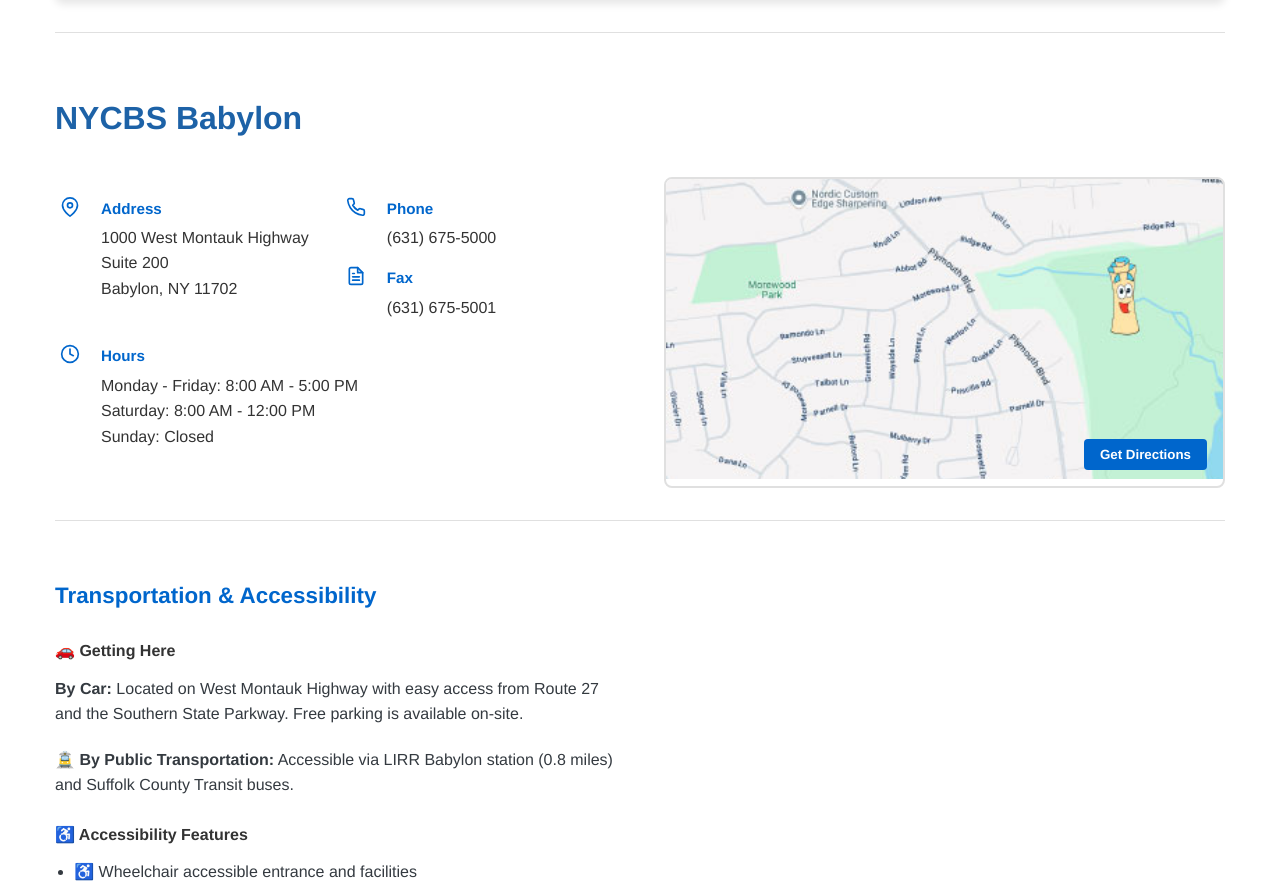
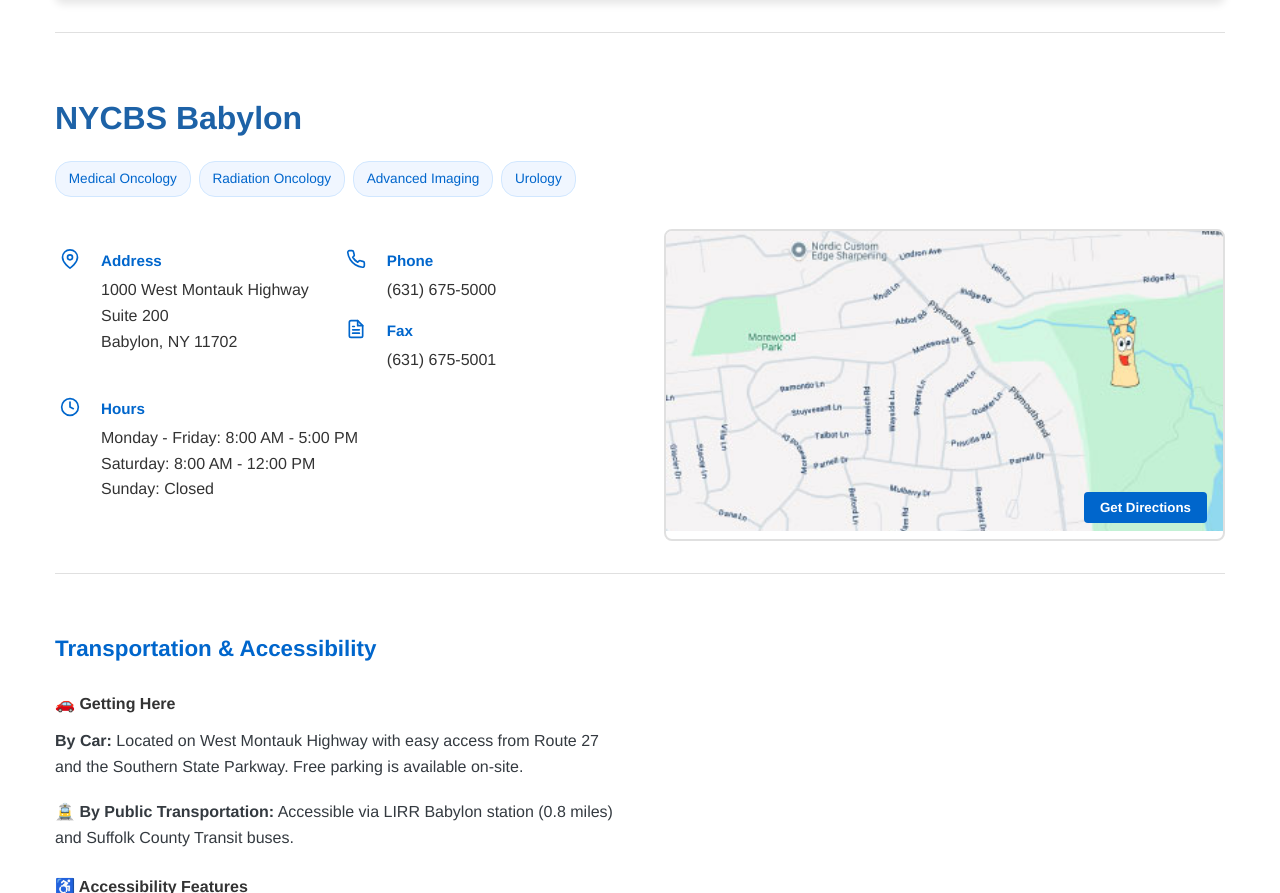
Before and after one commit to adatkun/nycancer-website, a plain HTML site: page NYCancer-Site/fake-babylon.html in a window 1280 px wide. Shown: the part 842-1735 px from the top of the page. Drawn offline with Linux system fonts and the light colour scheme.

Commit message:
Update fake-babylon.html

```diff
--- a/NYCancer-Site/fake-babylon.html
+++ b/NYCancer-Site/fake-babylon.html
@@ -51,7 +51,15 @@
 
             <!-- Location Information -->
             <div class="content-section">
-                <h2>NYCBS Babylon</h2>
+                <div class="location-title-section">
+                    <h2>NYCBS Babylon</h2>
+                    <div class="specialty-tags">
+                        <span class="specialty-tag">Medical Oncology</span>
+                        <span class="specialty-tag">Radiation Oncology</span>
+                        <span class="specialty-tag">Advanced Imaging</span>
+                        <span class="specialty-tag">Urology</span>
+                    </div>
+                </div>
                 <div class="location-header-info">
                     <div class="location-details">
                         <div class="contact-info">
@@ -655,6 +663,40 @@
 </html>
 
 <style>
+/* Location Title Section */
+.location-title-section {
+    margin-bottom: 2rem;
+}
+
+.location-title-section h2 {
+    margin-bottom: 1rem;
+}
+
+/* Specialty Tags */
+.specialty-tags {
+    display: flex;
+    flex-wrap: wrap;
+    gap: 0.5rem;
+    margin-bottom: 1rem;
+}
+
+.specialty-tag {
+    background-color: #f0f6ff;
+    color: #0066cc;
+    border: 1px solid #d1e7ff;
+    padding: 0.4rem 0.8rem;
+    border-radius: 16px;
+    font-size: 0.85rem;
+    font-weight: 500;
+    white-space: nowrap;
+    transition: all 0.2s ease;
+}
+
+.specialty-tag:hover {
+    background-color: #e6f2ff;
+    border-color: #b3d9ff;
+}
+
 /* Photo Slider */
 .photo-slider {
     position: relative;
@@ -1112,6 +1154,15 @@
 
 /* Responsive Adjustments */
 @media (max-width: 768px) {
+    .specialty-tags {
+        gap: 0.5rem;
+    }
+
+    .specialty-tag {
+        font-size: 0.8rem;
+        padding: 0.4rem 0.8rem;
+    }
+
     .location-header-info {
         grid-template-columns: 1fr;
     }
```
